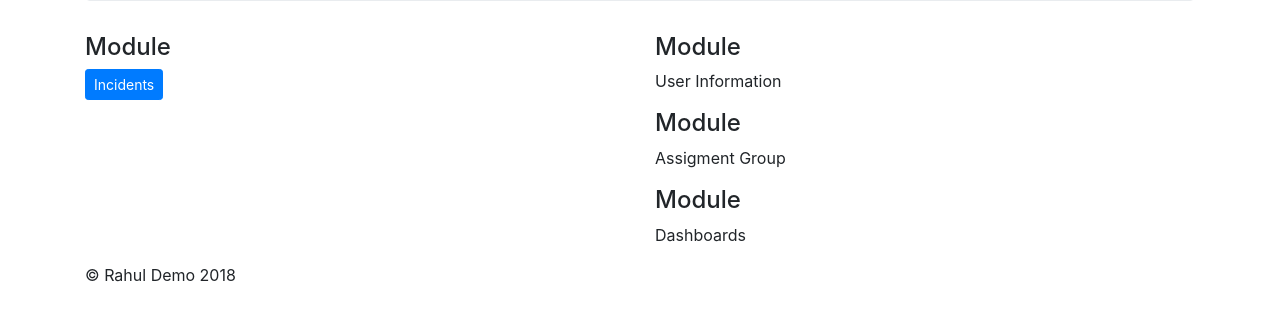
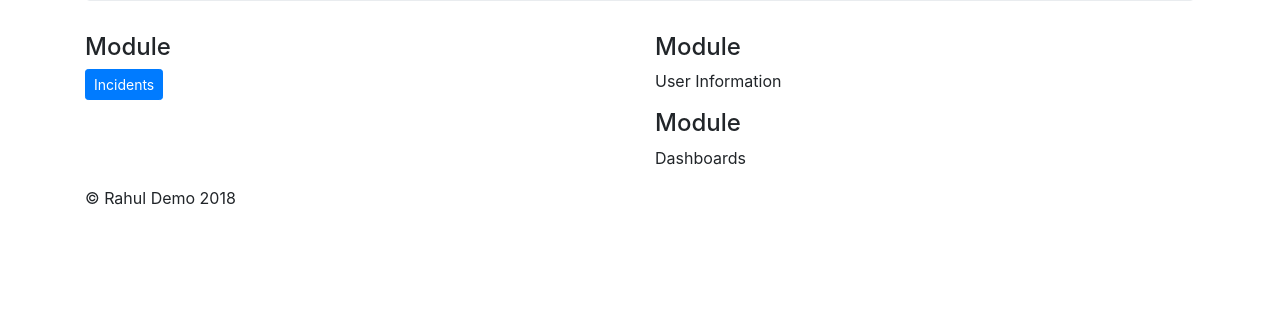
Before and after one commit to vaish-mathkar/Database_app, a Flask app: page / in a window 1280 px wide. Shown: the part 337-658 px from the top of the page. Run offline with Flask 2, Linux system fonts and the light colour scheme; some libraries are stand-ins or nearby versions.

Commit message:
reduced one node
reduced one node

```diff
--- a/templates/index.html
+++ b/templates/index.html
@@ -63,8 +63,7 @@
                 <h4>Module</h4>
                 <p>User Information</p>
 
-                <h4>Module</h4>
-                <p>Assigment Group</p>
+
 
                 <h4>Module</h4>
                 <p>Dashboards</p>
```
